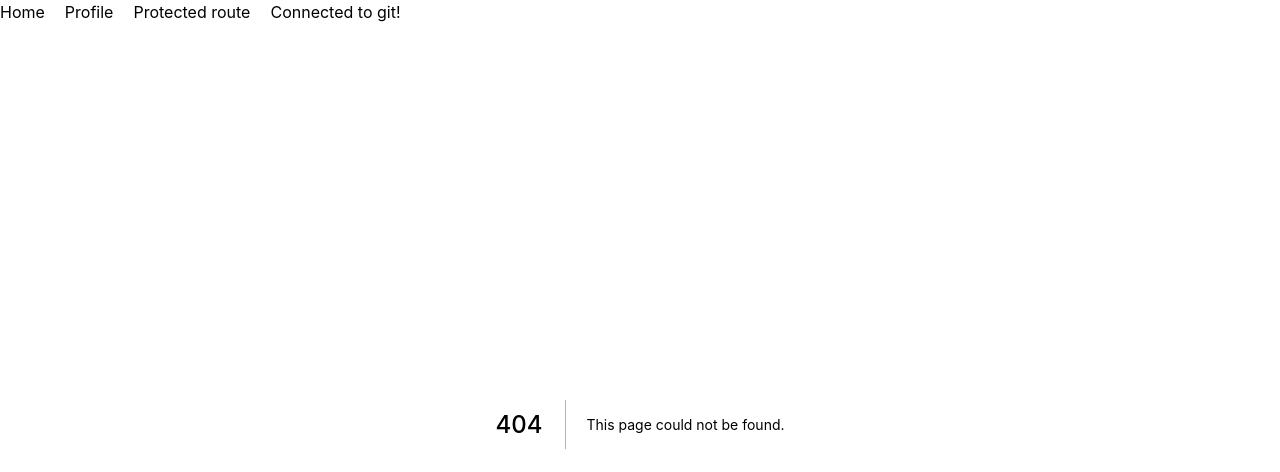
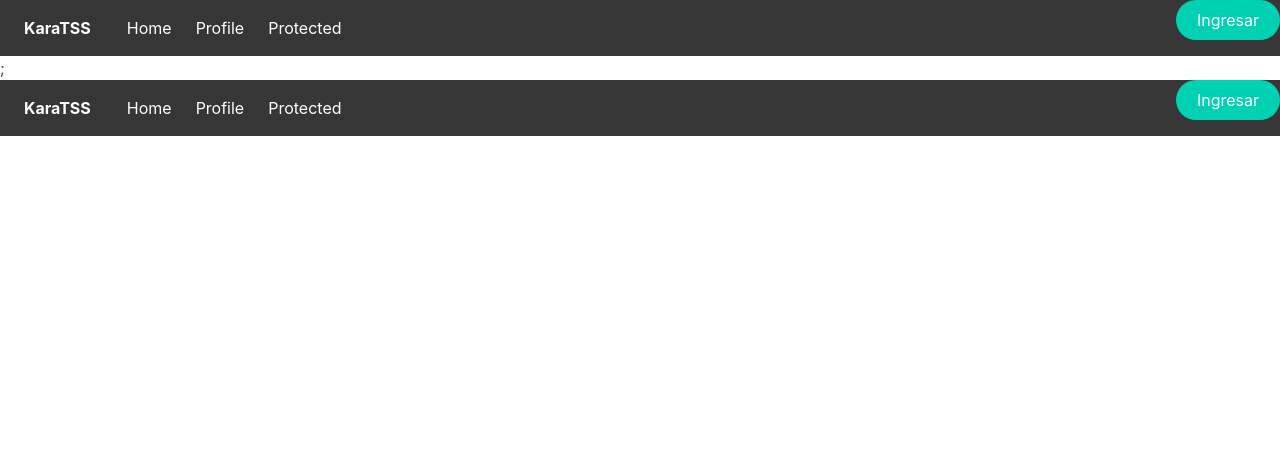
Before and after one commit to tcom009/KaraTsss, a Next.js app: page /components/navbar in a window 1280 px wide. Before the commit this address had no page. Shown: the top 472 px of the page. Built offline with nearby package versions, Linux system fonts and the light colour scheme; what aws-amplify would draw is missing.

Commit message:
User Context setted up for navbar signin-out behaviur, next step add redirection afted sing out

```diff
--- a/pages/_app.js
+++ b/pages/_app.js
@@ -3,37 +3,42 @@ import Link from "next/link";
 import { css } from "@emotion/css";
 import Amplify from "aws-amplify";
 import config from "../src/aws-exports";
+import Navbar from "./components/navbar";
+import { createContext, useReducer } from "react";
+
+export const UserContext = createContext();
 
 Amplify.configure({
   ...config,
   ssr: true,
 });
 
+const userInitialState = {
+  username: null,
+  authenticated: false,
+};
+
+function UserReducer(state, action) {
+  switch (action.type) {
+    case "USERLOGGEDIN":
+      return { ...state, username: action.value, authenticated: true };
+    case "USERLOGGEDOUT":
+      return { ...state, username: null, authenticated: false };
+    default:
+      return state;
+  }
+}
+
 export default function MyApp({ Component, pageProps }) {
+  const [userState, userDispatch] = useReducer(UserReducer, userInitialState);
   return (
-    <div>
-      <nav className={navStyle}>
-        <Link href="/">
-          <span className={linkStyle}>Home</span>
-        </Link>
-        <Link href="/profile">
-          <span className={linkStyle}>Profile</span>
-        </Link>
-        <Link href="/protected">
-          <span className={linkStyle}>Protected route</span>
-        </Link>
-        <span>Connected to git!</span>
-      </nav>
-      <Component {...pageProps} />
-    </div>
+    <UserContext.Provider
+      value={{ userState: userState, userDispatch: userDispatch }}
+    >
+      <div>
+        <Navbar />;
+        <Component {...pageProps} />
+      </div>
+    </UserContext.Provider>
   );
 }
-
-const linkStyle = css`
-  margin-right: 20px;
-  cursor: pointer;
-`;
-
-const navStyle = css`
-  display: flex;
-`;
--- /dev/null
+++ b/pages/components/navbar.js
@@ -0,0 +1,56 @@
+import Link from "next/link";
+//import { withSSRContext } from "aws-amplify";
+import { Auth } from "aws-amplify";
+import { UserContext } from "../_app";
+import { useContext } from "react";
+
+function Navbar() {
+  const userContext = useContext(UserContext);
+
+  async function signOut() {
+    try {
+      await Auth.signOut({ global: true });
+    } catch (error) {
+      console.log("error signing out: ", error);
+    }
+  }
+  return (
+    <nav
+      className="navbar is-dark"
+      role="navigation"
+      aria-label="main navigation"
+    >
+      <div className="navbar-brand navbar-item has-text-primary has-text-weight-bold">
+        <Link className="navbar-item" href="">
+          <a className="navbar-item">KaraTSS</a>
+        </Link>
+      </div>
+
+      <div className="navbar menu is-dark is-active">
+        <div className="navbar-start">
+          <Link href="/">
+            <a className="navbar-item">Home</a>
+          </Link>
+
+          <Link href="/profile">
+            <a className="navbar-item">Profile</a>
+          </Link>
+          <Link href="/protected">
+            <a className="navbar-item">Protected</a>
+          </Link>
+        </div>
+      </div>
+      <div className="navbar-end">
+        {userContext.userState.authenticated === false ? (
+          <Link passHref={true} href="/profile">
+            <button className="button is-primary is-rounded">Ingresar</button>
+          </Link>
+        ) : (
+          <span>Bienvenido {userContext.userState.username}</span>
+        )}
+      </div>
+    </nav>
+  );
+}
+
+export default Navbar;
--- a/pages/protected.js
+++ b/pages/protected.js
@@ -1,5 +1,5 @@
 import { withSSRContext } from "aws-amplify";
-import { useRouter } from "next/dist/client/router";
+
 function Protected({ authenticated, username }) {
   if (!authenticated) {
     return <h1>Forbiden!, you must be authenticated to see this route </h1>;
```
Also changed, not shown: pages/index.js (+11 -63 lines), pages/profile.js (+11 -5 lines).
